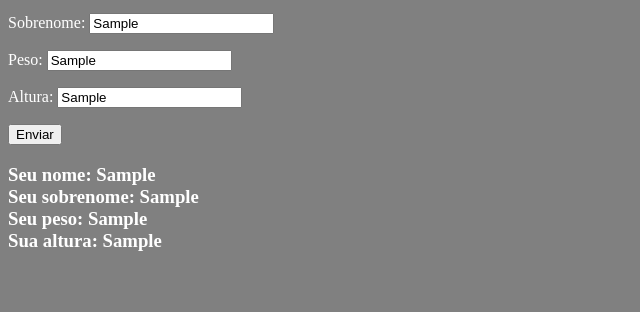
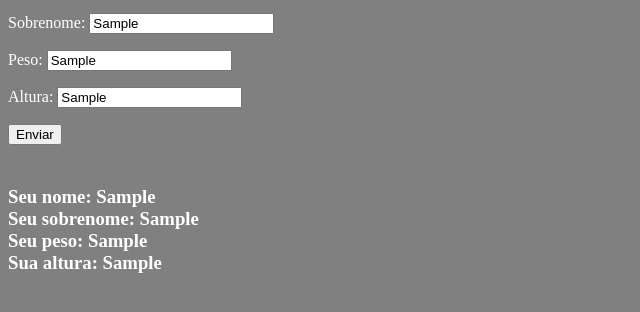
Before and after one commit to TWLMORFEU/curso-js-ts, a plain HTML site: page exercício-aula-18/index.html in a window 1280 px wide. Both pictures are taken after typing "Sample", "Sample", "Sample", "Sample" into the empty fields and a click on the input "Enviar". Shown: the part 104-416 px from the top of the page, without its empty margins (0-640 px from the left). Drawn offline with Linux system fonts and the light colour scheme.

Commit message:
atualizar

```diff
--- a/exercício-aula-18/script.js
+++ b/exercício-aula-18/script.js
@@ -14,7 +14,7 @@ frm.addEventListener("submit", (e) => {
 */
 // const dados [nome, sobrenome, peso, altura];// errado
 
-// Corrigindo
+// ----- Corrigindo -----
 
 const frm = document.querySelector("form");
 const resp = document.querySelector("h3");
@@ -31,7 +31,7 @@ frm.addEventListener("submit", (e) => {
   const altura = frm.iAltura.value;
 
   // Exibe no h3 com quebra de linha correta
-  resp.innerText = `Seu nome: ${nome}\nSeu sobrenome: ${sobrenome}\nSeu peso: ${peso}\nSua altura: ${altura}`;
+  resp.innerText += `\nSeu nome: ${nome}\nSeu sobrenome: ${sobrenome}\nSeu peso: ${peso}\nSua altura: ${altura}\n`;
 
   // Salva no array (pode salvar como objeto)
   dados.push({
@@ -67,3 +67,37 @@ frm.addEventListener("submit", (e) => {
 */
 
 // Dessa forma também funciona
+
+
+// --------   método do curso   ---------
+
+/*
+function meuEscopo () {
+
+const form = document.querySelector('.form');
+const resultado = document.querySelector('.resultado);
+
+const pessoas = []
+
+function recebeEventoForm (evento) {
+ evento.prevenDefault();
+
+ const nome = form.querySelector('.nome');
+ const sobrenome = form.querySelector('.sobrenome');
+ const peso = form.querySelector('.peso');
+ const altura = form.querySelector('.altura');
+
+  pessoas.push({
+   nome: nome.nodeValue,
+   sobrenome: sobrenome.value,
+   peso: peso.value,
+   altura: altura.value
+  });
+
+  console.log(pessoas);
+
+  resultado.innerHTML += `<p>${nome.value} ${sobrenome.value}`
+  `${peso.value} ${altura.value}</p>`;
+}
+}
+*/
```
Also changed, not shown: exercício-aula-18/index.html (+14 -0 lines).
